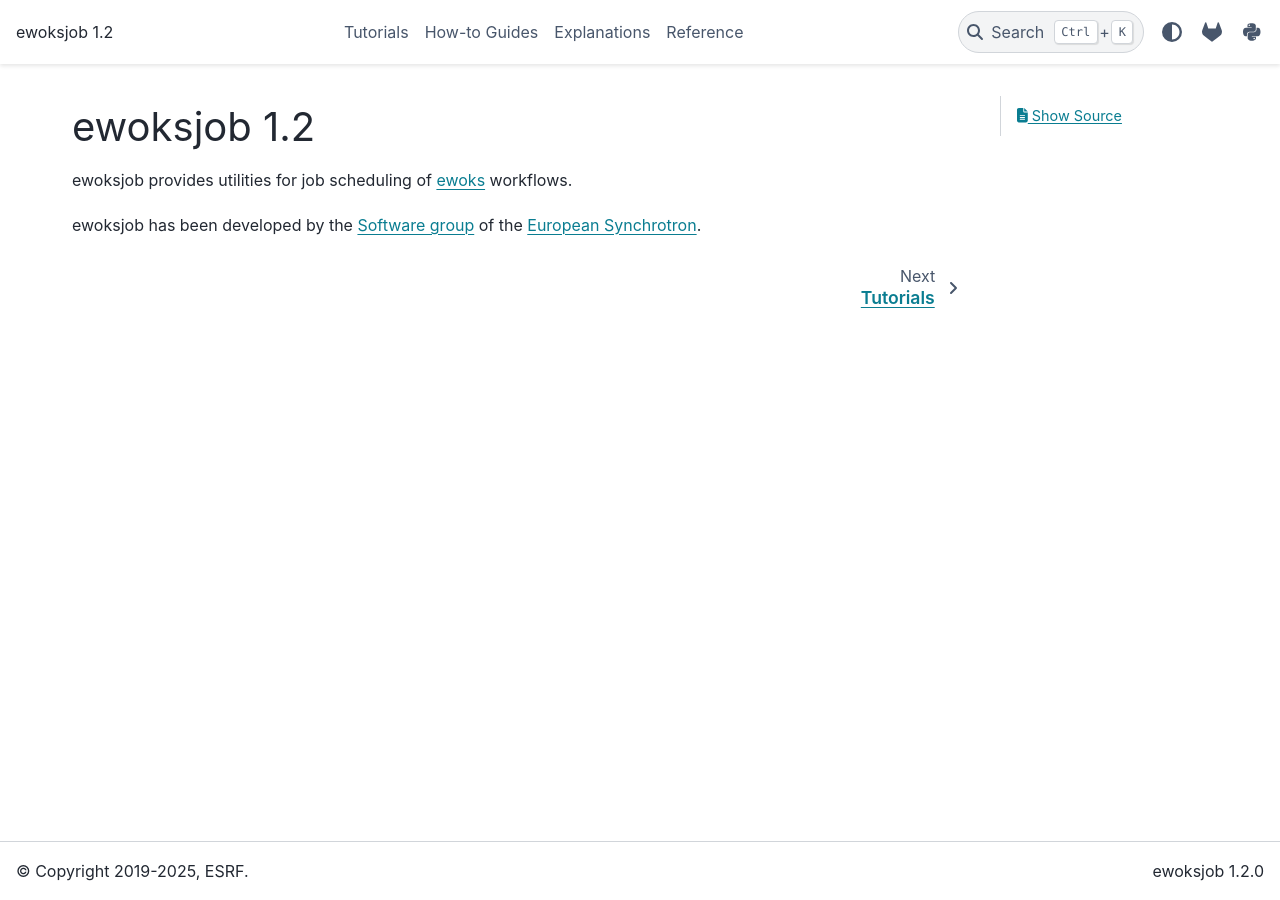
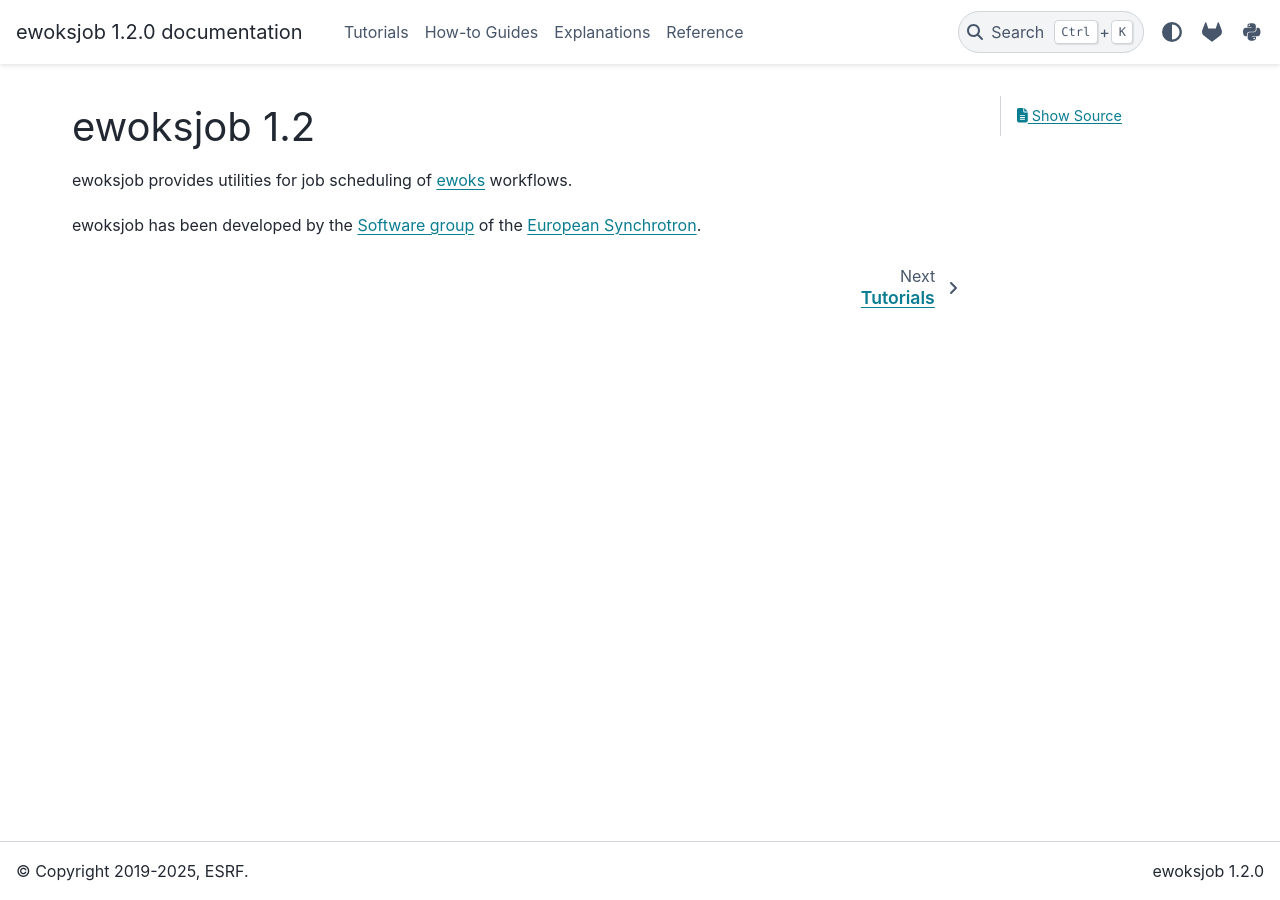
Before and after one commit to ewoks-kit/ewoksjob, a Sphinx documentation site: the page built from doc/index.rst, in a window 1280 px wide. Built offline with Sphinx 7.4.7 and the PyData theme 0.15.4, drawn with Linux system fonts in a browser that asks for light colours.

Commit message:
docs: fix main link

```diff
--- a/doc/_templates/navbar_start.html
+++ /dev/null
@@ -1 +0,0 @@
-{{ project }} {{ version }}
--- a/doc/conf.py
+++ b/doc/conf.py
@@ -45,7 +45,8 @@ html_theme_options = {
             "icon": "fa-brands fa-python",
         },
     ],
-    "navbar_start": ["navbar_start"],
     "footer_start": ["copyright"],
     "footer_end": ["footer_end"],
+    "pygments_light_style": "github-light",
+    "pygments_dark_style": "github-dark",
 }
```
